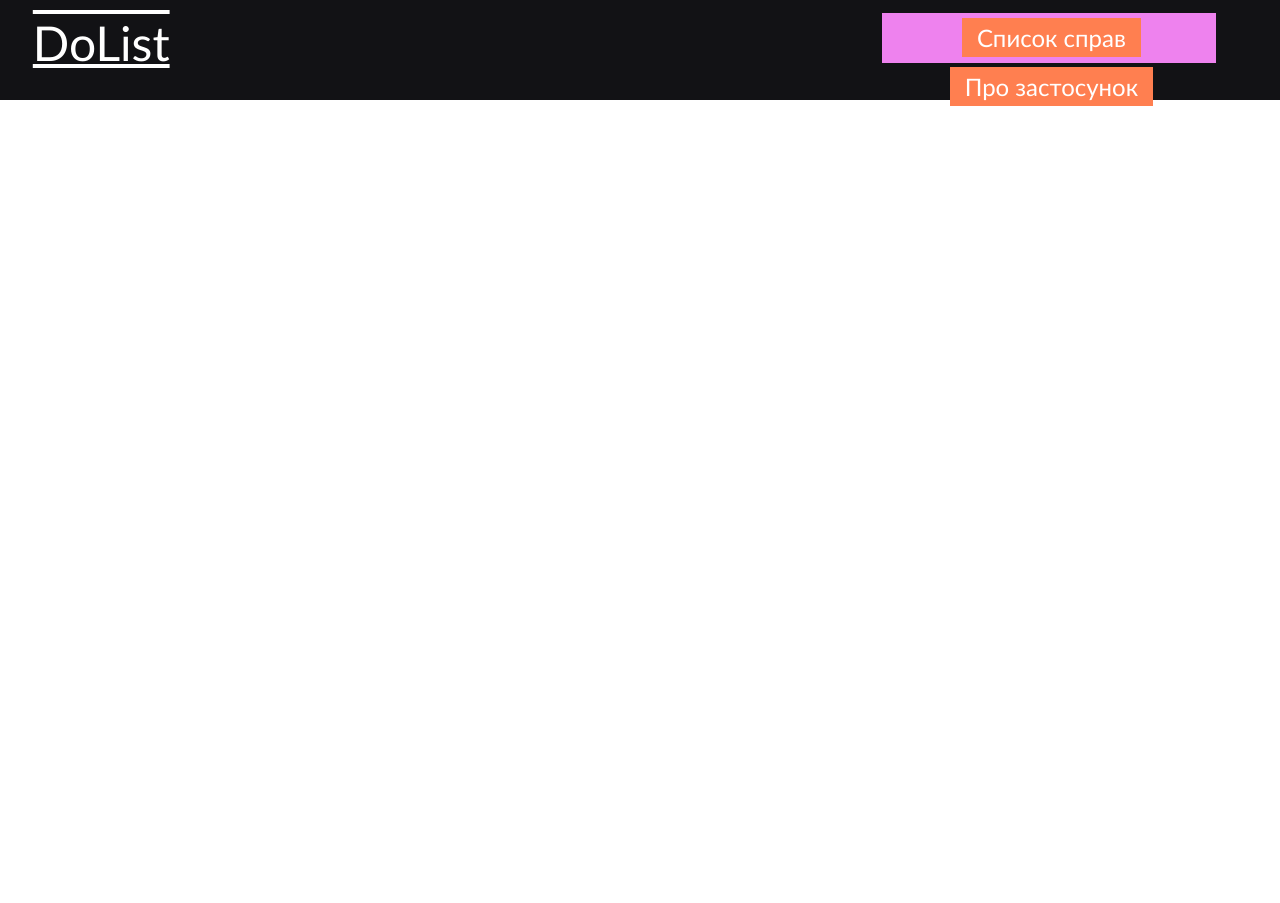
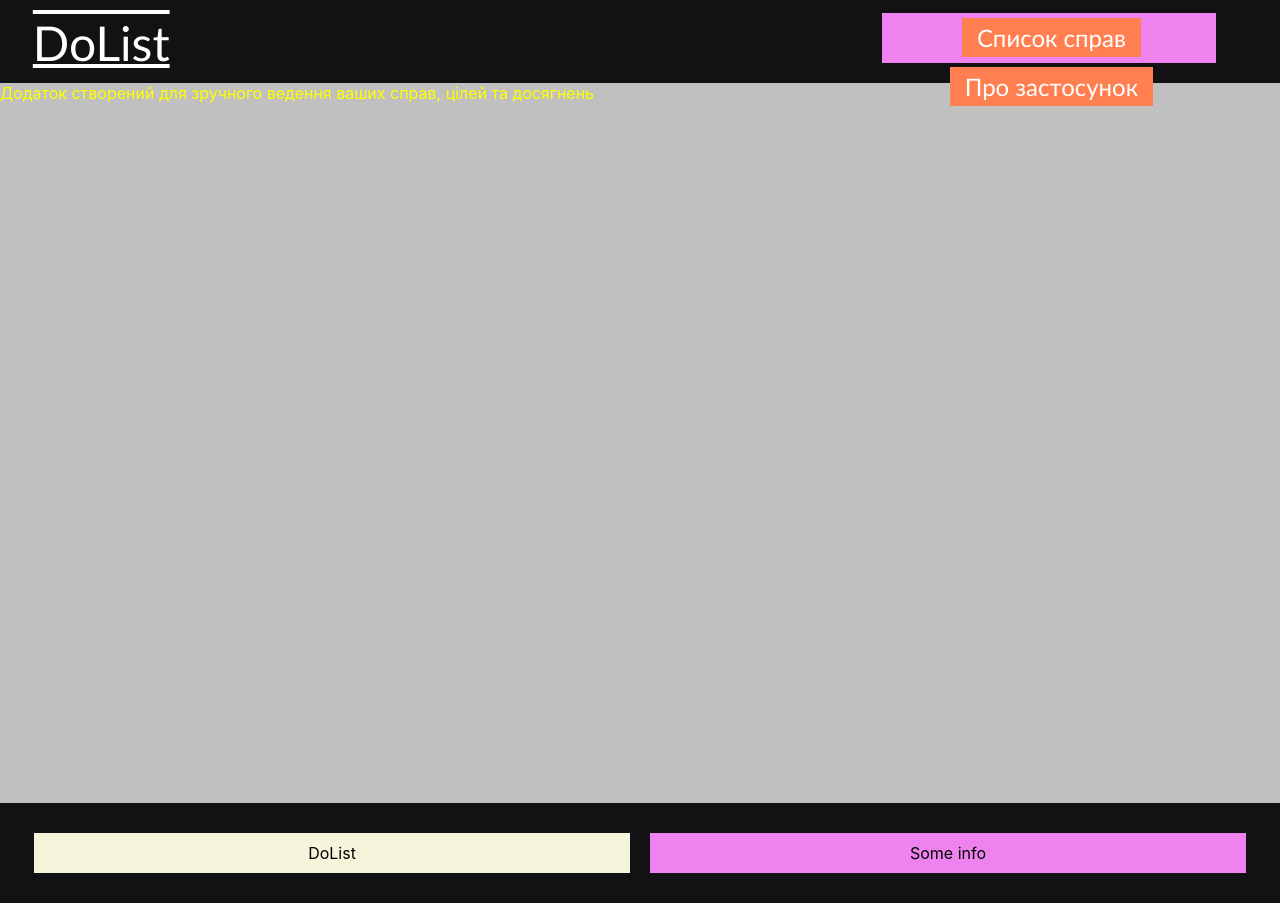
Before and after one commit to andrianhorban/DoList, a React (Create React App) app in the folder client/: page /about in a window 1280 px wide. Before the commit the page ends 800 px from the top, so only its background shows below. Built offline with nearby package versions, Linux system fonts and the light colour scheme.

Commit message:
about style

```diff
--- a/client/src/Components/About/About.jsx
+++ b/client/src/Components/About/About.jsx
@@ -3,8 +3,8 @@ import s from './style.module.css';
 
 const About = () => {
     return (
-       <div>
-
+       <div className={s.body}>
+           Додаток створений для зручного ведення ваших справ, цілей та досягнень
        </div>
     );
 };
--- a/client/src/Components/About/style.module.css
+++ b/client/src/Components/About/style.module.css
@@ -0,0 +1,8 @@
+.body{
+    color: yellow;
+    display: flex;
+    width: 100%;
+    height:90vh;
+    margin-top: 83px;
+    background-color: silver;
+}
```
Also changed, not shown: 1 other file (tests, documents, lock files or other folders).
